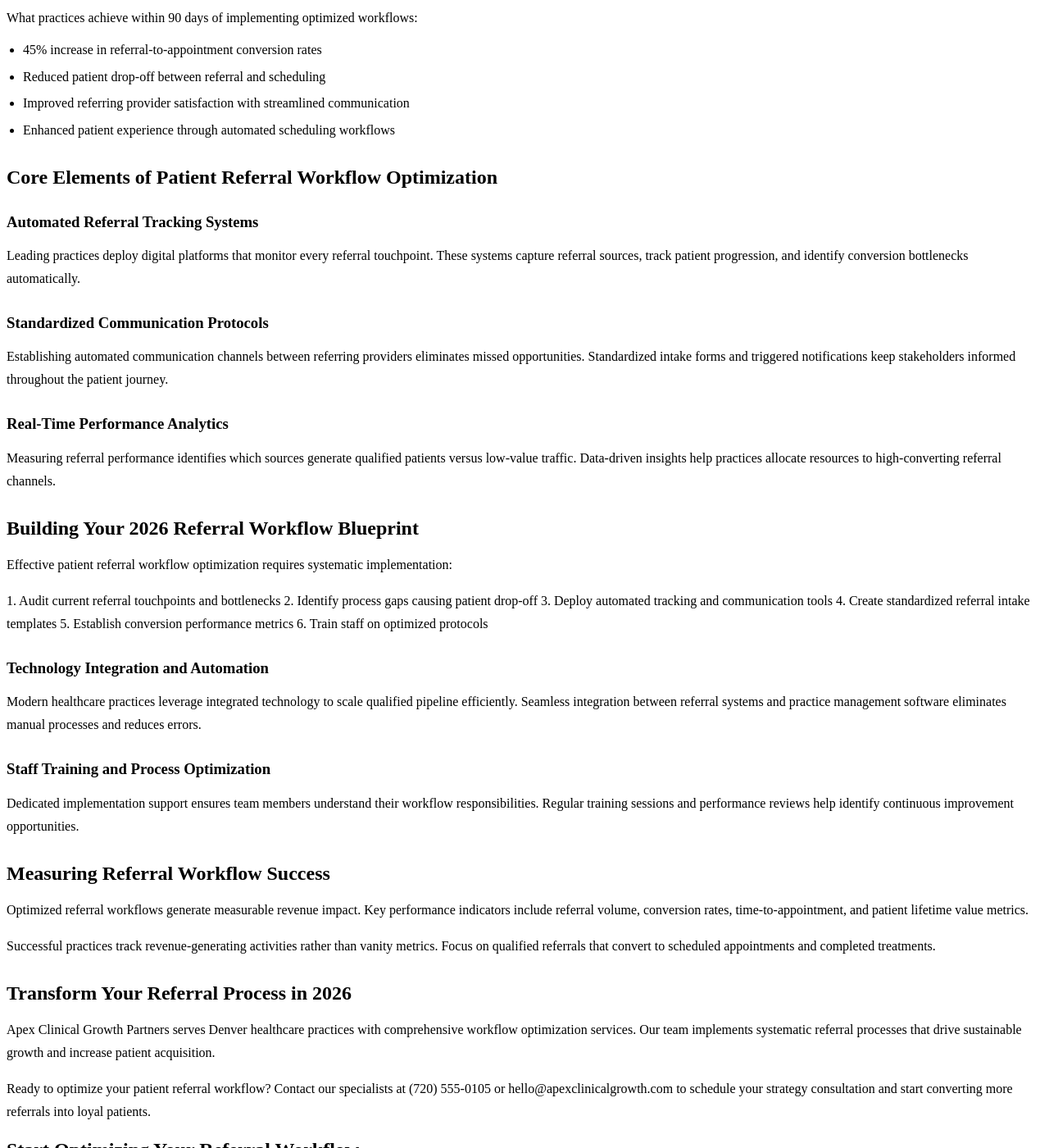
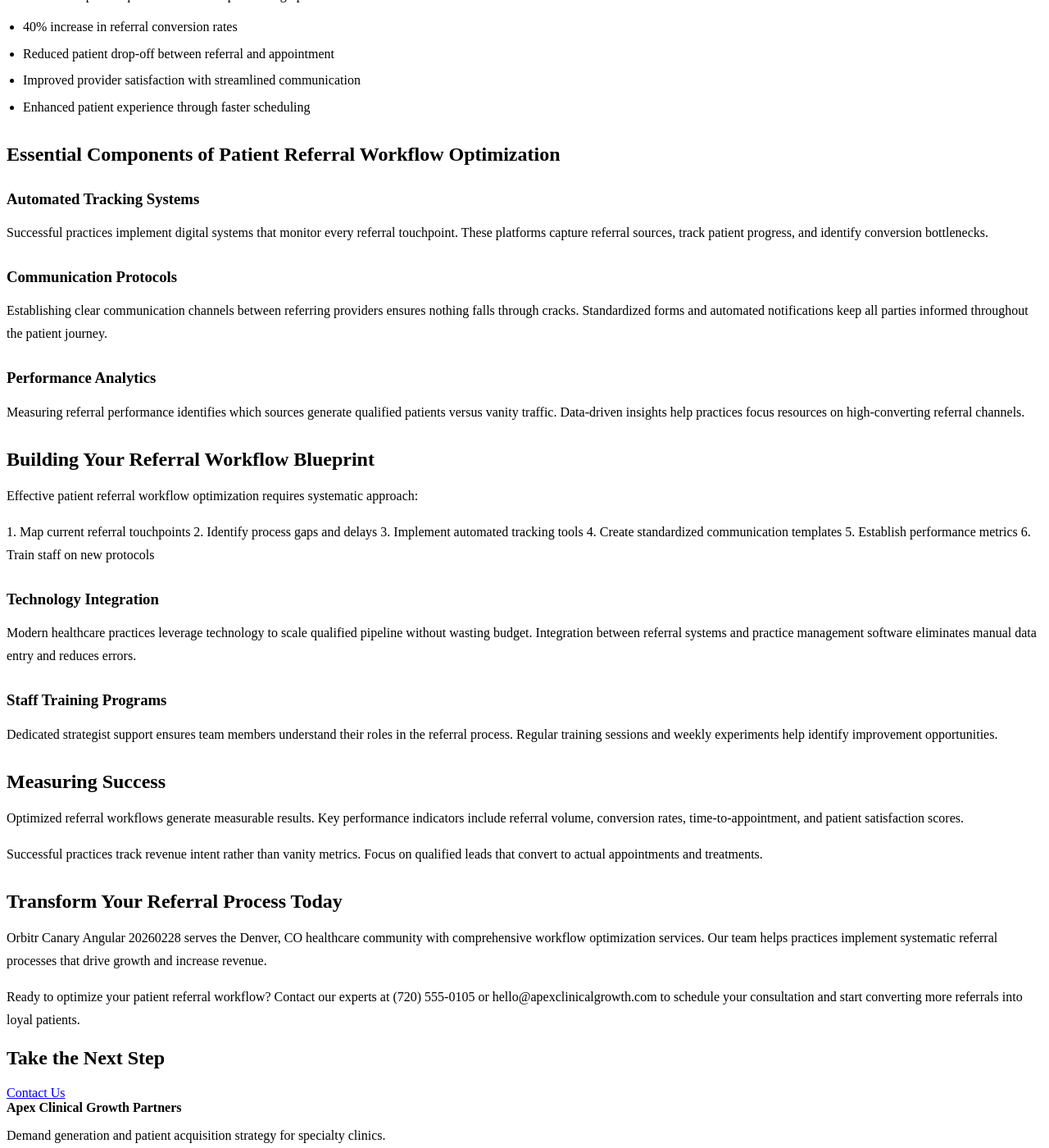
Before and after one commit to prjctlphbt/orbitr-canary-angular-20260228, a Jekyll site: the page patient-referral-workflow-blueprint.html, which Jekyll copies as it is, in a window 1280 px wide and 1400 px high, scrolled down 369 px. Shown: the whole window at 82% size. Built offline with Jekyll 4.4.1, drawn with Linux system fonts in a browser that asks for light colours; some of the changed text lies outside the part shown.

Commit message:
Rollback: Revert changes to patient-referral-workflow-blueprint.html

```diff
--- a/patient-referral-workflow-blueprint.html
+++ b/patient-referral-workflow-blueprint.html
@@ -4,8 +4,8 @@
 <head>
 <meta charset="utf-8"/>
 <meta content="width=device-width, initial-scale=1.0" name="viewport"/>
-<meta content="Optimize your patient referral workflow in 2026 with Apex Clinical Growth Partners. Streamline processes, reduce delays by 40%, and boost referral volume with proven systems." name="description"/>
-<title>Patient Referral Workflow Optimization Blueprint 2026</title>
+<meta content="Optimize your patient referral workflow with Apex Clinical Growth Partners. Streamline processes, reduce delays, and boost referral volume. Get your blueprint t" name="description"/>
+<title>Patient Referral Workflow Optimization Blueprint</title>
 <style>
 
 
@@ -95,7 +95,7 @@
 <a href="/services/">Services</a>
 <a href="/blog/insights/">Insights</a>
 <a href="/contact/">Contact</a>
-<a class="cta" href="/contact/">Book Strategy Call</a>
+<a class="cta" href="/contact/">Book Intro Call</a>
 </nav>
 </div>
 </header>
@@ -103,53 +103,53 @@
 <section class="page-hero landing-hero">
 <div class="container">
 <h1>Patient Referral Workflow Optimization Blueprint</h1>
-<a class="cta" href="/services/">Get Your Blueprint</a>
+<a class="cta" href="/services/">Contact Us</a>
 </div>
 </section>
 <section class="landing-content">
 <div class="container orbitr-generated-content">
 <h1>Patient Referral Workflow Optimization Blueprint</h1>
-<p>Streamlining patient referrals drives healthcare growth and maximizes revenue potential. Effective patient referral workflow optimization transforms fragmented processes into systematic conversion engines that turn qualified leads into scheduled patients.</p>
-<h2>Why Patient Referral Workflows Drive Growth in 2026</h2>
-<p>Inefficient referral systems waste qualified opportunities and marketing investment. Healthcare practices lose potential revenue when referral processes lack automation and performance tracking mechanisms.</p>
-<p>What practices achieve within 90 days of implementing optimized workflows:</p>
+<p>Streamlining patient referrals is critical for healthcare growth and revenue generation. Effective patient referral workflow optimization transforms fragmented processes into seamless systems that convert qualified leads into close-ready patients.</p>
+<h2>Why Patient Referral Workflows Matter</h2>
+<p>Broken referral systems waste valuable opportunities and budget. Healthcare practices lose potential revenue when referral processes lack structure and tracking mechanisms.</p>
+<p>What clients report in quarter one after implementing optimized workflows:</p>
 <ul>
-<li>45% increase in referral-to-appointment conversion rates</li>
-<li>Reduced patient drop-off between referral and scheduling</li>
-<li>Improved referring provider satisfaction with streamlined communication</li>
-<li>Enhanced patient experience through automated scheduling workflows</li>
+<li>40% increase in referral conversion rates</li>
+<li>Reduced patient drop-off between referral and appointment</li>
+<li>Improved provider satisfaction with streamlined communication</li>
+<li>Enhanced patient experience through faster scheduling</li>
 </ul>
-<h2>Core Elements of Patient Referral Workflow Optimization</h2>
-<h3>Automated Referral Tracking Systems</h3>
-<p>Leading practices deploy digital platforms that monitor every referral touchpoint. These systems capture referral sources, track patient progression, and identify conversion bottlenecks automatically.</p>
-<h3>Standardized Communication Protocols</h3>
-<p>Establishing automated communication channels between referring providers eliminates missed opportunities. Standardized intake forms and triggered notifications keep stakeholders informed throughout the patient journey.</p>
-<h3>Real-Time Performance Analytics</h3>
-<p>Measuring referral performance identifies which sources generate qualified patients versus low-value traffic. Data-driven insights help practices allocate resources to high-converting referral channels.</p>
-<h2>Building Your 2026 Referral Workflow Blueprint</h2>
-<p>Effective patient referral workflow optimization requires systematic implementation:</p>
-<p>1. Audit current referral touchpoints and bottlenecks
-2. Identify process gaps causing patient drop-off
-3. Deploy automated tracking and communication tools
-4. Create standardized referral intake templates
-5. Establish conversion performance metrics
-6. Train staff on optimized protocols</p>
-<h3>Technology Integration and Automation</h3>
-<p>Modern healthcare practices leverage integrated technology to scale qualified pipeline efficiently. Seamless integration between referral systems and practice management software eliminates manual processes and reduces errors.</p>
-<h3>Staff Training and Process Optimization</h3>
-<p>Dedicated implementation support ensures team members understand their workflow responsibilities. Regular training sessions and performance reviews help identify continuous improvement opportunities.</p>
-<h2>Measuring Referral Workflow Success</h2>
-<p>Optimized referral workflows generate measurable revenue impact. Key performance indicators include referral volume, conversion rates, time-to-appointment, and patient lifetime value metrics.</p>
-<p>Successful practices track revenue-generating activities rather than vanity metrics. Focus on qualified referrals that convert to scheduled appointments and completed treatments.</p>
-<h2>Transform Your Referral Process in 2026</h2>
-<p>Apex Clinical Growth Partners serves Denver healthcare practices with comprehensive workflow optimization services. Our team implements systematic referral processes that drive sustainable growth and increase patient acquisition.</p>
-<p>Ready to optimize your patient referral workflow? Contact our specialists at (720) 555-0105 or hello@apexclinicalgrowth.com to schedule your strategy consultation and start converting more referrals into loyal patients.</p>
+<h2>Essential Components of Patient Referral Workflow Optimization</h2>
+<h3>Automated Tracking Systems</h3>
+<p>Successful practices implement digital systems that monitor every referral touchpoint. These platforms capture referral sources, track patient progress, and identify conversion bottlenecks.</p>
+<h3>Communication Protocols</h3>
+<p>Establishing clear communication channels between referring providers ensures nothing falls through cracks. Standardized forms and automated notifications keep all parties informed throughout the patient journey.</p>
+<h3>Performance Analytics</h3>
+<p>Measuring referral performance identifies which sources generate qualified patients versus vanity traffic. Data-driven insights help practices focus resources on high-converting referral channels.</p>
+<h2>Building Your Referral Workflow Blueprint</h2>
+<p>Effective patient referral workflow optimization requires systematic approach:</p>
+<p>1. Map current referral touchpoints
+2. Identify process gaps and delays
+3. Implement automated tracking tools
+4. Create standardized communication templates
+5. Establish performance metrics
+6. Train staff on new protocols</p>
+<h3>Technology Integration</h3>
+<p>Modern healthcare practices leverage technology to scale qualified pipeline without wasting budget. Integration between referral systems and practice management software eliminates manual data entry and reduces errors.</p>
+<h3>Staff Training Programs</h3>
+<p>Dedicated strategist support ensures team members understand their roles in the referral process. Regular training sessions and weekly experiments help identify improvement opportunities.</p>
+<h2>Measuring Success</h2>
+<p>Optimized referral workflows generate measurable results. Key performance indicators include referral volume, conversion rates, time-to-appointment, and patient satisfaction scores.</p>
+<p>Successful practices track revenue intent rather than vanity metrics. Focus on qualified leads that convert to actual appointments and treatments.</p>
+<h2>Transform Your Referral Process Today</h2>
+<p>Orbitr Canary Angular 20260228 serves the Denver, CO healthcare community with comprehensive workflow optimization services. Our team helps practices implement systematic referral processes that drive growth and increase revenue.</p>
+<p>Ready to optimize your patient referral workflow? Contact our experts at (720) 555-0105 or hello@apexclinicalgrowth.com to schedule your consultation and start converting more referrals into loyal patients.</p>
 </div>
 </section>
 <section class="landing-cta">
 <div class="container">
-<h2>Start Optimizing Your Referral Workflow</h2>
-<a class="cta" href="/services/">Get Your Blueprint</a>
+<h2>Take the Next Step</h2>
+<a class="cta" href="/services/">Contact Us</a>
 </div>
 </section>
 </main>
```
